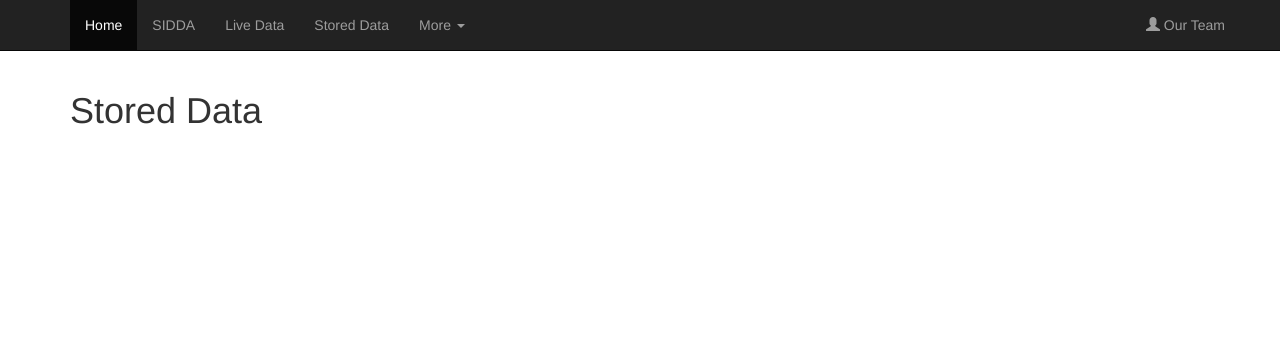
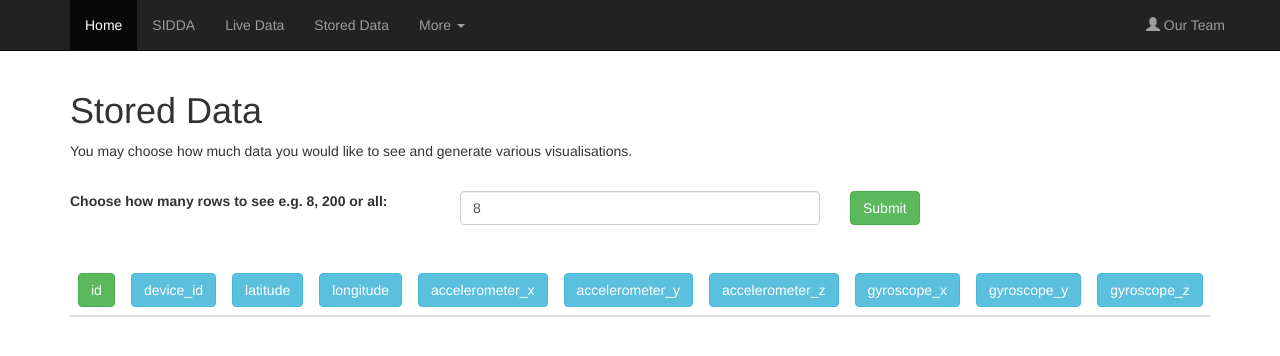
Before and after one commit to ernest4/ssida_server_repo, a Django app: page /storeddata in a window 1280 px wide. Shown: the top 356 px of the page. Run offline with Django 3.2, Linux system fonts and the light colour scheme; lists and menus that the app fills with data are empty; some libraries are stand-ins or nearby versions.

Commit message:
rudimentary query capacity added to Stored Data page

```diff
--- a/base/urls.py
+++ b/base/urls.py
@@ -21,6 +21,7 @@ urlpatterns = [
     #apis
     path('rawdata', ssida_app.views.setRawData, name='rawdata'),
     path('getrawdata', ssida_app.views.getRawData, name='getrawdata'),
+    path('getstoreddata', ssida_app.views.getStoredData, name='getstoreddata'),
 
     path('db', ssida_app.views.db, name='db'),
     path('admin/', admin.site.urls),
--- a/ssida_app/static/asyncServerDataLoad.js
+++ b/ssida_app/static/asyncServerDataLoad.js
@@ -19,11 +19,11 @@ function getLiveData(rows = 8, callback){
 }
 
 //UNFINISHED!!!
-function getStoredData(callback){
+function getStoredData(rows = all, callback){
     $.ajax({
-        url: "...",
+        url: "getstoreddata",
         type: "GET",
-        data: { //rows : rows,
+        data: { rows : rows,
                 //from_var : $('#location_from').val()
              },
 
--- /dev/null
+++ b/ssida_app/static/storeddata.js
@@ -0,0 +1,41 @@
+$(window).on('load', function () {
+
+    $( "#submitQuery" ).on( "click", function() {
+        let rows = $('#rowsInput').val();
+
+        getStoredData(rows, function(data){
+
+            let table = document.getElementById('responseTable');
+            let tableBody = document.getElementById('tbody_response');
+
+            //remove the old table body with old data
+            tableBody.parentNode.removeChild(tableBody);
+
+            //create a new table body
+            tableBody = document.createElement('tbody');
+            tableBody.setAttribute("id", "tbody_response");
+            table.appendChild(tableBody);
+
+            //populate the new table body with fresh data
+            _.forEach(data, function(row){
+                //for each record from database, create a row
+                let tr = document.createElement("tr");
+
+                //primary key is separate from the rest of the fields and will be set first
+                let td = document.createElement("td");
+                td.innerHTML = row.pk;
+                tr.appendChild(td)
+
+                //for each other field in a row, create a column of data
+                _.forEach(row.fields, function(column){
+                    let td = document.createElement("td");
+                    td.innerHTML = column;
+                    tr.appendChild(td)
+                });
+
+            //append the finished row
+            tableBody.appendChild(tr);
+            });
+        });
+    });
+});
--- a/ssida_app/templates/storeddata.html
+++ b/ssida_app/templates/storeddata.html
@@ -9,13 +9,59 @@
       <H1>Stored Data</H1>
     </div>
   </div>
+    <div class="row">
+    <div class="col-xs-12">
+      <p>You may choose how much data you would like to see and generate various visualisations.</p>
+    </div>
+  </div>
+    <br/>
+    <div class="row">
+        <div class="col-xs-4">
+            <label for="rowsInput">Choose how many rows to see e.g. 8, 200 or all:</label>
+        </div>
+        <div class="col-xs-4">
+            <input type="text" class="form-control" id="rowsInput" placeholder="rows" value="8" required>
+        </div>
+        <div class="col-xs-4">
+            <button class="btn btn-success" id="submitQuery">Submit</button>
+        </div>
+  </div>
+    <br/>
+    <br/>
   <div class="row">
     <div class="col-xs-12">
-      <div id="storeddata"></div>
+      <div id="storeddata">
+        <div class="table-responsive">
+          <table class="table" id="responseTable">
+              <thead>
+                <tr>
+               <!--   {% for key in keys %}
+                    <th>{{key}}</th>
+                  {% endfor %} -->
+                    <th><button class="btn btn-success" data-toggle="popover" title="id" data-content="Primary key for each of the records" data-placement="bottom" data-trigger="focus">id</button></th>
+                    <th><button class="btn btn-info" data-toggle="popover" title="device_id" data-content="Identifies each unique install of the app. If the same device reinstalls the app, a new device id will be generated." data-placement="bottom" data-trigger="focus">device_id</button></th>
+                    <th><button class="btn btn-info" data-toggle="popover" title="latitude" data-content="Location coordinate of the device" data-placement="bottom" data-trigger="focus">latitude</button></th>
+                    <th><button class="btn btn-info" data-toggle="popover" title="longitude" data-content="Location coordinate of the device" data-placement="bottom" data-trigger="focus">longitude</button></th>
+                    <th><button class="btn btn-info" data-toggle="popover" title="accelerometer_x" data-content="Acceleration of the device" data-placement="bottom" data-trigger="focus">accelerometer_x</button></th>
+                    <th><button class="btn btn-info" data-toggle="popover" title="accelerometer_y" data-content="Acceleration of the device" data-placement="bottom" data-trigger="focus">accelerometer_y</button></th>
+                    <th><button class="btn btn-info" data-toggle="popover" title="accelerometer_z" data-content="Acceleration of the device" data-placement="bottom" data-trigger="focus">accelerometer_z</button></th>
+                    <th><button class="btn btn-info" data-toggle="popover" title="gyroscope_x" data-content="Orientation of the device" data-placement="bottom" data-trigger="focus">gyroscope_x</button></th>
+                    <th><button class="btn btn-info" data-toggle="popover" title="gyroscope_y" data-content="Orientation of the device" data-placement="bottom" data-trigger="focus">gyroscope_y</button></th>
+                    <th><button class="btn btn-info" data-toggle="popover" title="gyroscope_z" data-content="Orientation of the device" data-placement="bottom" data-trigger="focus">gyroscope_z</button></th>
+                    <th><button class="btn btn-warning" data-toggle="popover" title="timestamp" data-content="Time the device sent the data to the server" data-placement="bottom" data-trigger="focus">timestamp</button></th>
+                </tr>
+              </thead>
+              <tbody id="tbody_response"></tbody>
+          </table>
+        </div>
+      </div>
     </div>
   </div>
 </div>
 
 <!-- D3 for visualisations -->
 <script src="https://d3js.org/d3.v5.js"></script>
+<!-- JavaScripts -->
+<script src="{% static 'asyncServerDataLoad.js'%}"></script>
+<script src="{% static 'storeddata.js'%}"></script>
 {% endblock %}
--- a/ssida_app/views.py
+++ b/ssida_app/views.py
@@ -46,6 +46,26 @@ def getRawData(request):
     return HttpResponse(live_data, content_type='application/json')
 
 
+@require_http_methods(['GET'])
+def getStoredData(request):
+    params = request.GET
+
+    # live_data = LiveData.objects.raw('SELECT * FROM ssida_app_livedata') #raw SQL query
+
+    if len(params) != 0:
+        rows = params['rows']
+        if rows == 'all':
+            live_data = LiveData.objects.all().order_by('id').reverse()
+        else:
+            rows = int(rows)
+            live_data = LiveData.objects.all().order_by('id').reverse()[:rows]  # ORM query
+    else:
+        live_data = {}
+
+    live_data = serializers.serialize('json', live_data)  # convert QuerySet to JSON
+    return HttpResponse(live_data, content_type='application/json')
+
+
 @require_http_methods(['GET','POST'])
 def setRawData(request):
     params = request.GET
```
